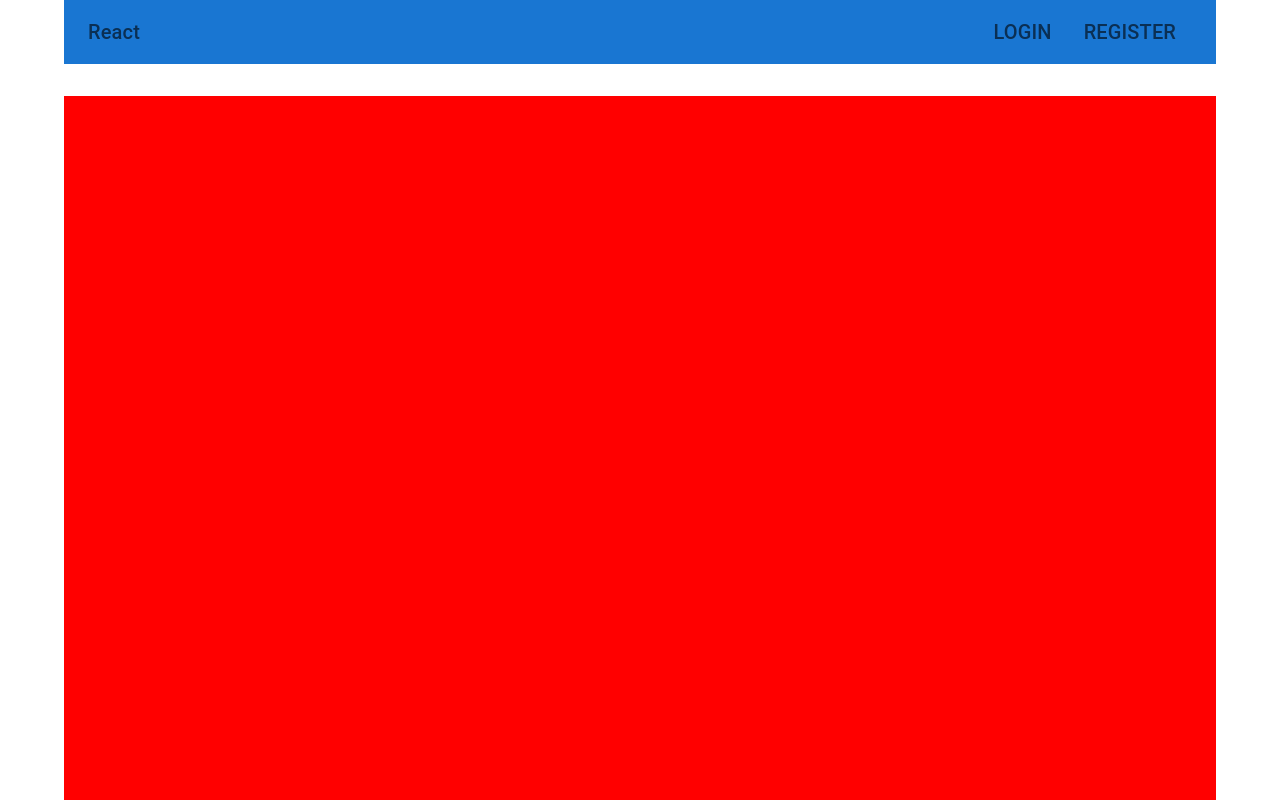
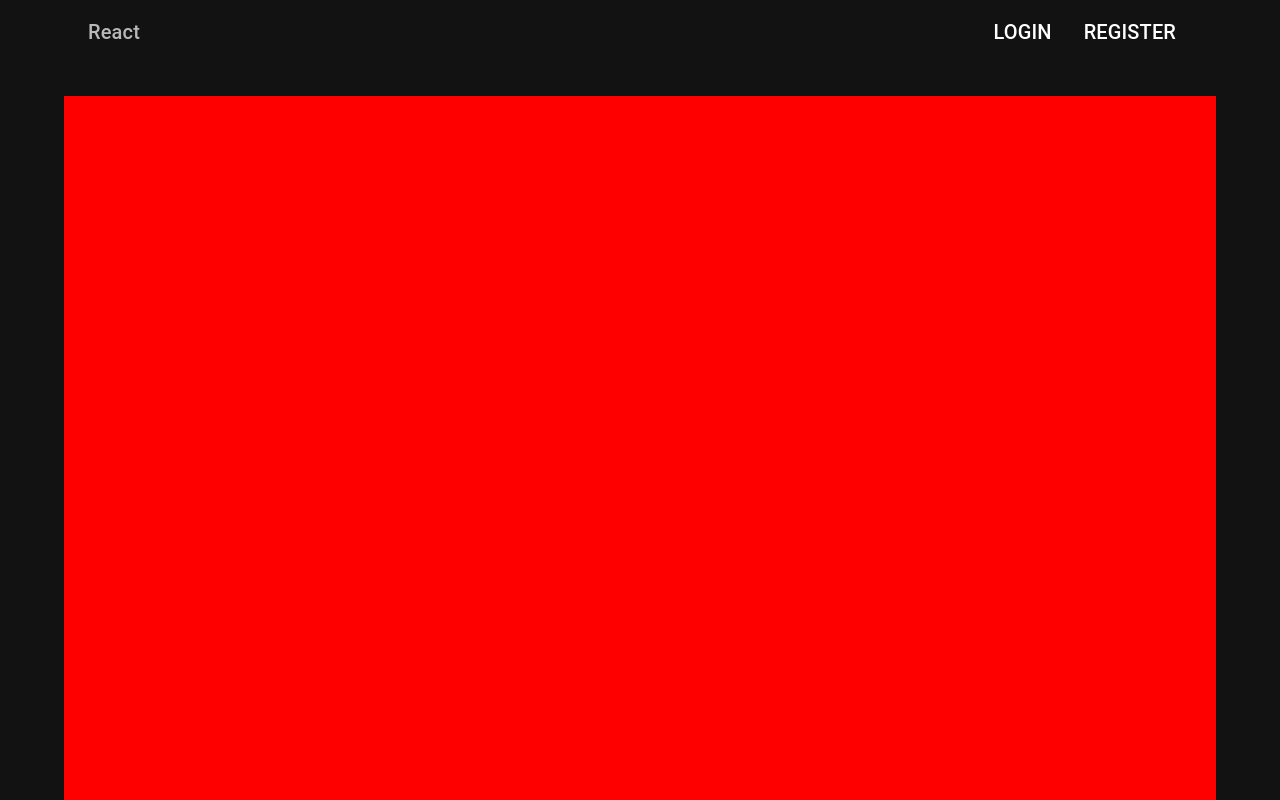
Before and after one commit to slgabbar/MyKitchen, a React (Create React App) app in the folder client/: page / in a window 1280 px wide. Shown: the top 800 px of the page. Built offline with nearby package versions, Linux system fonts and the light colour scheme.

Commit message:
more updates to navbar color

```diff
--- a/client/src/app/layout/App.tsx
+++ b/client/src/app/layout/App.tsx
@@ -10,7 +10,7 @@ import 'react-toastify/dist/ReactToastify.css';
 
 const themeOptions: ThemeOptions = {
     palette: {
-      mode: 'light',
+      mode: 'dark',
     },
   };
 
--- a/client/src/app/layout/Header.tsx
+++ b/client/src/app/layout/Header.tsx
@@ -21,21 +21,20 @@ const navStyles = {
 
 const headerStyles = {
     mb: 4,
-    bgcolor: "",
-    color: "text.secondary",
-    boxShadow: 0,
-    '&.headerAtTop': {
-        bgcolor: 'primary.main',
+    boxShadow: 4,
+    borderRadius: '15px',
+    '&.headerAtTop':{
+        boxShadow:0,
     }
 }
 
 export function Header() {
-    const [atTop, setAtTop] = useState(false);
+    const [atTop, setAtTop] = useState(true);
 
     useEffect(() => {
       if (typeof window !== "undefined") {
         window.addEventListener("scroll", () =>
-          setAtTop(window.pageYOffset > 0)
+          setAtTop(window.pageYOffset == 0)
         );
       }
     }, []);
@@ -43,7 +42,7 @@ export function Header() {
 
     return (
         <>
-            <AppBar className={atTop ? 'headerAtTop' : ''} position='sticky' sx={headerStyles}>
+            <AppBar color={atTop ? 'transparent' : 'inherit'} className={atTop ? 'headerAtTop' : ''} position='sticky' sx={headerStyles}>
                 <Toolbar sx={{display:'flex', justifyContent:'space-between', alignItems:'center'}}>
                 <Box display='flex' alignItems='center'>
                     <Typography variant='h6' component={NavLink}
```
